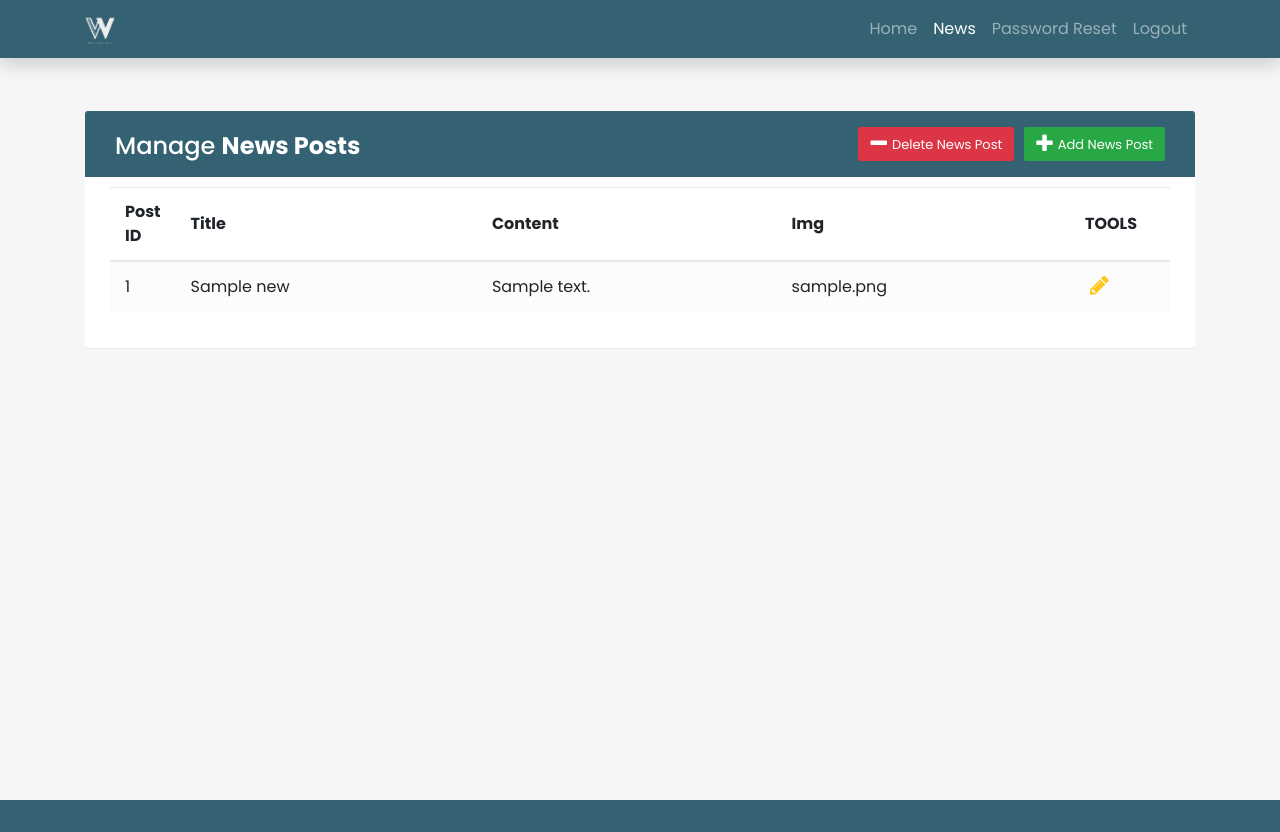
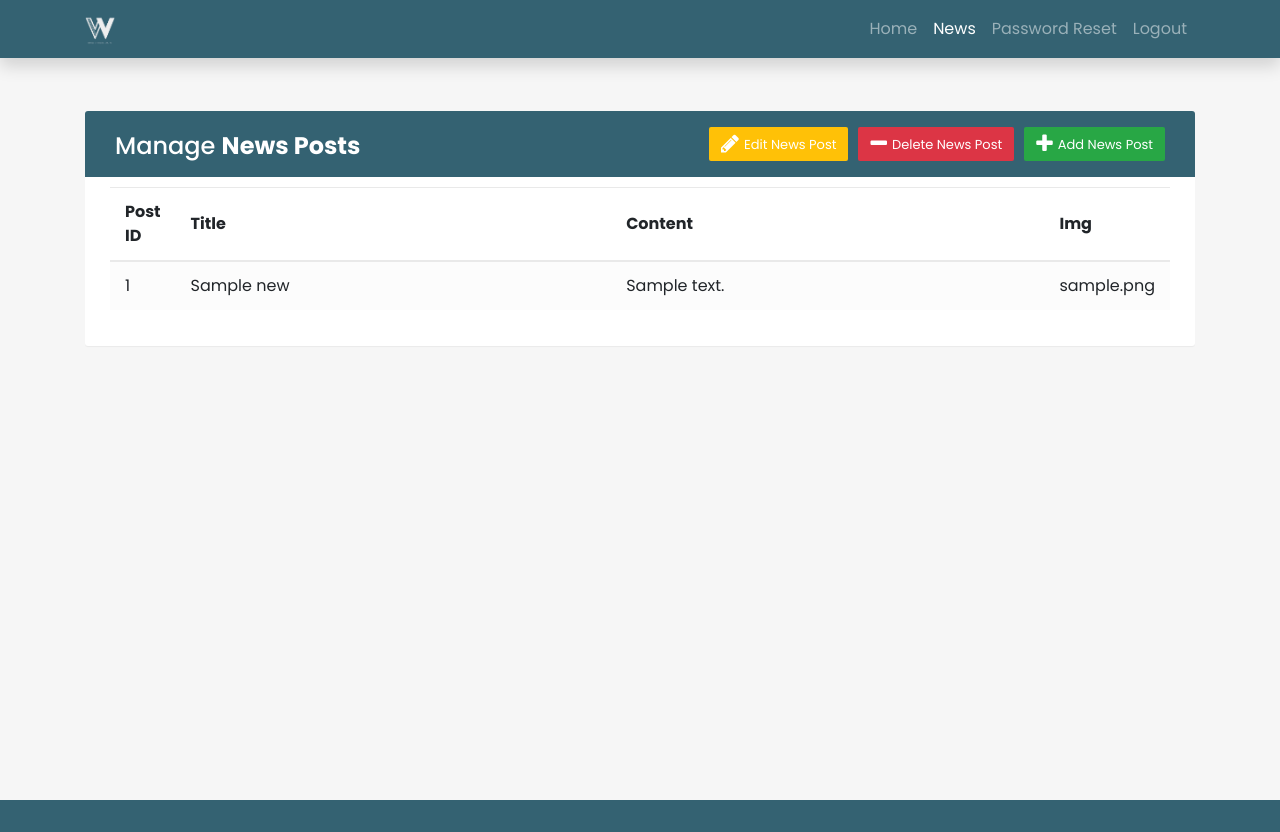
Before and after one commit to marnold22/vingroupcpa, a PHP site: page /admin_news.php in a window 1280 px wide. Run offline with PHP 8.4, Linux system fonts and the light colour scheme; tables that the repository leaves empty or names only in its code hold one stand-in row (values such as "Sample post"); data that the repository does not hold is empty.

Commit message:
Removed tools column and added buttons at top

```diff
--- a/admin_news.php
+++ b/admin_news.php
@@ -53,6 +53,7 @@ require_once 'db_connect.php';
                             <div class="col-sm-6">
                                 <a href="#addNewsModal" class="btn btn-success" data-toggle="modal"><i class="fa fa-plus" aria-hidden="true"></i><span> Add News Post</span></a>
                                 <a href="#deleteNewsModal" class="btn btn-danger" data-toggle="modal"><i class="fa fa-minus" aria-hidden="true"></i><span> Delete News Post</span></a>
+                                <a href='#editNewsModal' class='btn btn-warning' data-toggle='modal'><i class='fa fa-pencil' aria-hidden='true'></i><span> Edit News Post</span></a>
                             </div>
                         </div>
                     </div>
@@ -63,7 +64,6 @@ require_once 'db_connect.php';
                                 <th>Title</th>
                                 <th>Content</th>
                                 <th>Img</th>
-                                <th>TOOLS</th>
                             </tr>
                         </thead>
                         <tbody>
@@ -80,7 +80,6 @@ require_once 'db_connect.php';
                                         echo "<td class='overflow'>" . $row['title'] . "</td>";
                                         echo "<td class='overflow'>" . $row['content'] . "</td>";
                                         echo "<td class='overflow'>" . $row['image'] . "</td>";
-                                        echo "<td class='overflow'><a href='#editNewsModal' class='edit' data-toggle='modal'><i class='fa fa-pencil' aria-hidden='true'></i></a></td>";
                                         echo "</tr>";
                                     }
                                     // Free result set
```
